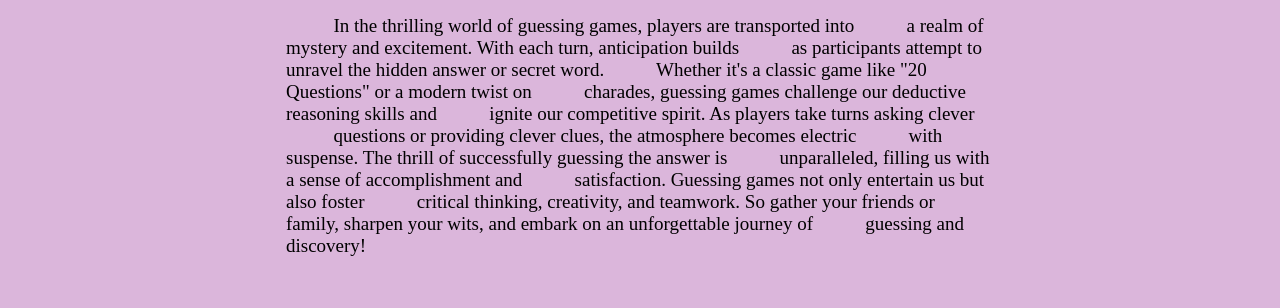
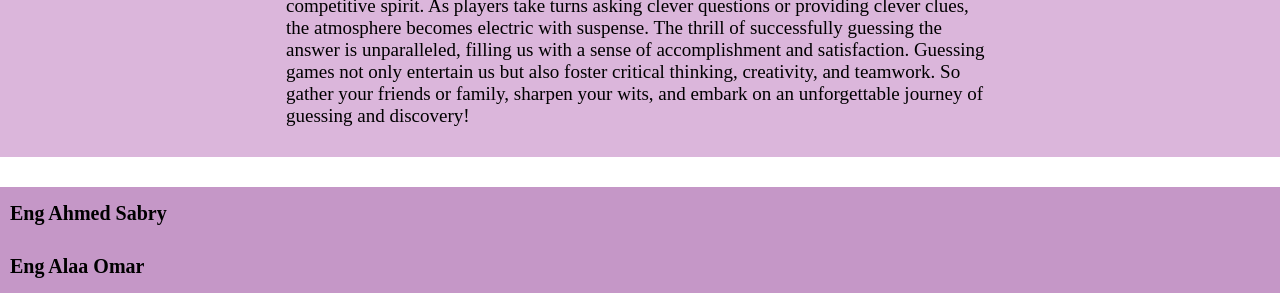
Before and after one commit to Alaa66017/wordle-game-in-js, a plain HTML site: page index.html in a window 1280 px wide. Shown: the part 548-856 px from the top of the page. Drawn offline with Linux system fonts and the light colour scheme.

Commit message:
Update Header

```diff
--- a/index.html
+++ b/index.html
@@ -10,7 +10,6 @@
       <link rel="stylesheet" href="style.css" />
 
 </head>
-
 
 <body>
        <section>
@@ -55,7 +54,7 @@
                    </div>
              </section>
        <footer>
-
+            <h3>Eng Ahmed Sabry</h3>
             <h3> Eng Alaa Omar</h3>
 
       </footer>
```
Lines whose indentation alone changed are shown as unchanged.
